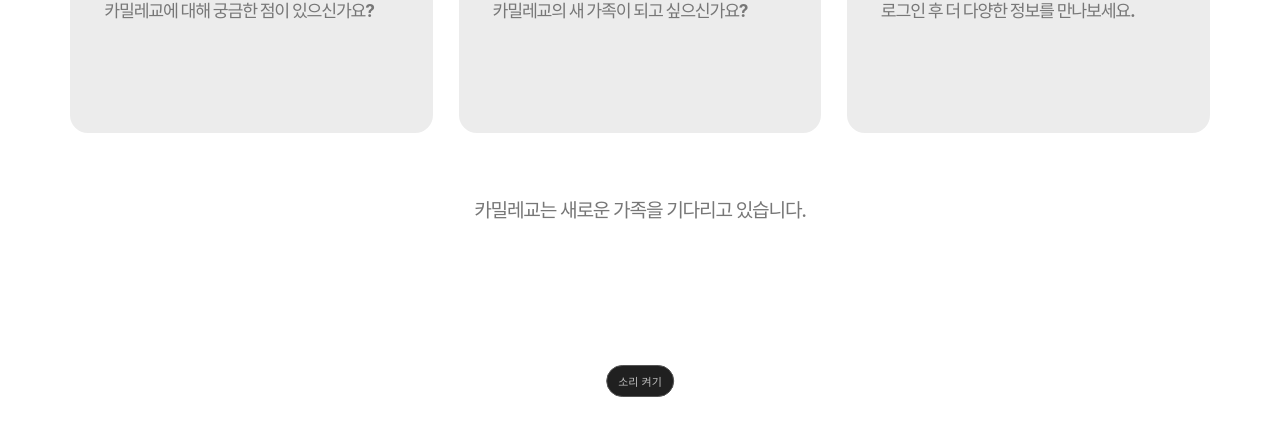
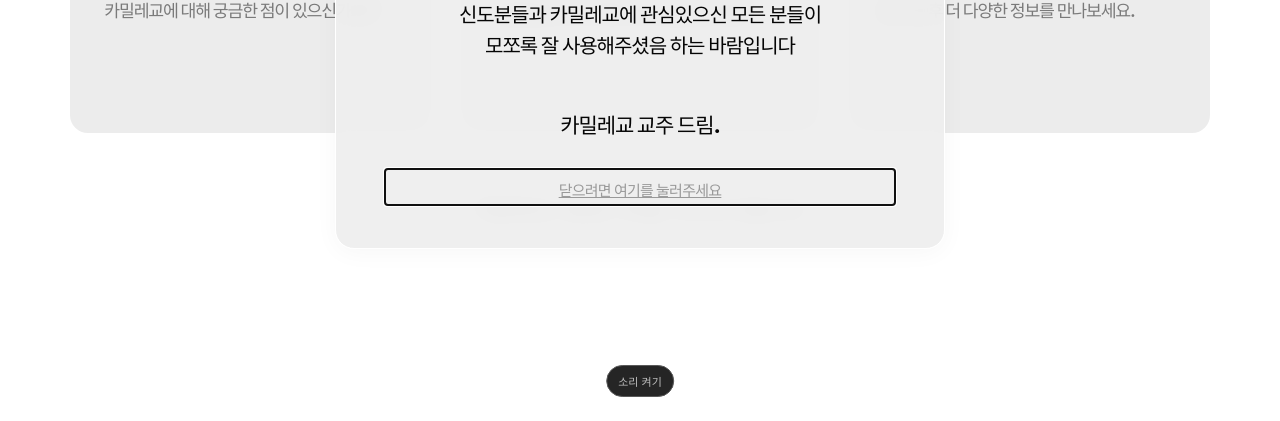
Before and after one commit to svtchive0526/kamille-church, a plain HTML site: page index.html in a window 1280 px wide. Shown: the part 379-800 px from the top of the page. Drawn offline with Linux system fonts and the light colour scheme; a web font is replaced by a local one.

Commit message:
Add files via upload

```diff
--- a/index.html
+++ b/index.html
@@ -341,6 +341,24 @@ body.normal-flash-glitch .detail :is(h1,h2,h3,p,span) {animation:normalFlashText
 @media(min-width:1024px){.auth-fields{max-width:760px}.auth-row{grid-template-columns:165px minmax(0,1fr)}.auth-action{font-size:clamp(15px,1.4vw,19px)}.auth-hint{padding:40px}.oath-callout{min-height:265px}.oath-lines{font-size:20px}}
 @media(max-width:520px){.auth-row{grid-template-columns:25% minmax(0,1fr);gap:9px}.auth-row label{font-size:clamp(13px,3.25vw,17px)}.auth-input{padding:0 12px;font-size:clamp(13px,3.1vw,17px)}.auth-actions{gap:5px}.auth-action{font-size:clamp(11px,2.75vw,15px);padding:8px 5px}.auth-hint{padding:25px 20px}.mail-end{padding:0 9.5%}}
 
+
+/* Launch announcement: centered over either home, with identical layout and theme variants. */
+.launch-overlay[hidden]{display:none!important}
+.launch-overlay{position:fixed;inset:0;z-index:40;display:flex;justify-content:center;align-items:center;padding:22px;overflow-y:auto;overscroll-behavior:contain}
+.launch-overlay::before{content:"";position:fixed;inset:0;background:rgba(255,255,255,.025);pointer-events:none}
+.launch-panel{position:relative;width:min(82.5vw,650px);max-height:calc(100dvh - 44px);overflow-y:auto;overscroll-behavior:contain;padding:clamp(25px,4.9vw,46px) clamp(23px,5.2vw,52px);border:1.5px solid #fff;border-radius:clamp(10px,1.9vw,19px);text-align:center;box-shadow:0 4px 24px rgba(0,0,0,.035);backdrop-filter:blur(9px);-webkit-backdrop-filter:blur(9px);letter-spacing:-.065em}
+.launch-overlay.normal .launch-panel{background:rgba(238,238,238,.92);color:#050505}
+.launch-overlay.easter .launch-panel{background:rgba(86,25,227,.91);color:#fff}
+.launch-title{font-size:clamp(20px,4vw,34px);font-weight:900;line-height:1.3;letter-spacing:-.075em;margin:0 0 clamp(27px,5vw,43px);word-break:keep-all}
+.launch-message{font-size:clamp(14px,3.05vw,24px);font-weight:720;line-height:1.52;margin:0;word-break:keep-all}
+.launch-message+.launch-message{margin-top:clamp(8px,1.6vw,16px)}
+.launch-sign{font-size:clamp(15px,3vw,23px);font-weight:820;margin:clamp(25px,5vw,48px) 0 clamp(18px,3.5vw,33px)}
+.launch-close{display:block;width:100%;background:transparent;border:none;color:#999;font-size:clamp(12px,2.5vw,18px);font-weight:600;letter-spacing:-.05em;cursor:pointer;padding:7px 0 2px;touch-action:manipulation}
+.launch-overlay.easter .launch-close{color:#bdb0e4}
+.launch-close:hover,.launch-close:focus-visible{text-decoration:underline;outline-offset:3px}
+@media (min-width:1024px){.launch-panel{width:min(610px,55vw)}.launch-title{font-size:31px}.launch-message{font-size:20px}.launch-sign{font-size:21px}.launch-close{font-size:15px}}
+@media (max-width:450px){.launch-overlay{padding:10px}.launch-panel{width:82vw;padding:clamp(21px,6vw,29px) clamp(18px,5vw,25px)}.launch-title{font-size:clamp(16px,4.5vw,22px);margin-bottom:24px}.launch-message{font-size:clamp(12px,3.5vw,16px)}.launch-sign{font-size:clamp(13px,3.6vw,18px);margin:25px 0 19px}.launch-close{font-size:clamp(11px,3.1vw,14px)}}
+
 </style>
 </head>
 <body>
@@ -354,6 +372,15 @@ body.normal-flash-glitch .detail :is(h1,h2,h3,p,span) {animation:normalFlashText
  <label class="verify-check" id="checkLabel"><input id="accept" type="checkbox"><span>신도가 맞습니다.</span></label></div>
 </section>
 <section id="entryLoading" class="entry-loading screen"><div class="entry-noise"><canvas id="tvSnow" aria-hidden="true"></canvas></div><div><div id="entryMessage" class="entry-message">신도님, 반갑습니다.</div><div id="entryPercent" class="entry-number">00%</div></div></section>
+<section id="launchOverlay" class="launch-overlay normal" role="dialog" aria-modal="true" aria-labelledby="launchTitle" hidden>
+ <div class="launch-panel">
+  <h2 id="launchTitle" class="launch-title">카밀레교 간편 사이트가 열렸습니다</h2>
+  <p class="launch-message">기존 카밀레교 사이트에서 꼭 필요한 내용만 선정하여<br class="launch-wide-only"> 간편하게 이용할 수 있는 사이트로 재탄생했습니다</p>
+  <p class="launch-message">신도분들과 카밀레교에 관심있으신 모든 분들이<br class="launch-wide-only"> 모쪼록 잘 사용해주셨음 하는 바람입니다</p>
+  <p class="launch-sign">카밀레교 교주 드림.</p>
+  <button id="launchClose" class="launch-close" type="button">닫으려면 여기를 눌러주세요</button>
+ </div>
+</section>
 <main id="normal" class="home normal screen">
  <h1 class="home-header">카밀레교 사이트 방문을 환영합니다!</h1>
  <div class="cards"><div class="menu-card" role="button" tabindex="0" data-detail="normal" aria-label="카밀레교 소개 보기"><h2 class="card-title">카밀레교</h2><p class="card-description">카밀레교에 대해 궁금한 점이 있으신가요?</p></div>
@@ -753,6 +780,7 @@ body.normal-flash-glitch .detail :is(h1,h2,h3,p,span) {animation:normalFlashText
  const ERROR_PREFIX='페이지가 갑자기 다운되었을 경우, 다음을 따라주세요.\n카밀레교 사이트는 기본적으로 두 가지로 제공되고 있습니다.\n등록된 신도일 경우 신도 전용 홈페';
  function showError(){
   if(endingStarted)return;
+  const opening=document.getElementById('launchOverlay');if(opening){opening.hidden=true;document.body.style.overflow=''}
   endingStarted=true;stopVisit();clearNormalFlash();clearLeak();clearTimeout(recoveryTimer);clearTimeout(errorTimer);clearTimeout(mailTimer);clearTimeout(signalTimer);
   $('errorScreen').classList.remove('signal-cut');$('errorSignalOverlay').classList.remove('active');
   stopClock();stopFilm();stopBlackouts();stopTvSnow();
@@ -947,7 +975,22 @@ body.normal-flash-glitch .detail :is(h1,h2,h3,p,span) {animation:normalFlashText
  fluxArrow.addEventListener('click',()=>{introIndex=(introIndex+1)%3;paintDetail(detailMode)});
  missionTabs.forEach((button,i)=>button.addEventListener('click',()=>{missionIndex=i;paintDetail(detailMode)}));
 
- function showHome(mode,resetVisit=false){clearNormalFlash();currentMode='home';stopTvSnow();stopBlackouts();stopClock();clearTimeout(questionTimer);clearTimeout(failTimer);verify.style.display='none';loading.style.display='none';entryLoading.style.display='none';stopFilm();$('normal').style.display=mode==='normal'?'block':'none';$('easter').style.display=mode==='easter'?'block':'none';soundBtn.style.display='block';document.body.style.background=mode==='easter'?'#6200ff':'#fff';document.title='카밀레교 | '+(mode==='easter'?'귀의를 환영합니다':'환영합니다');window.scrollTo(0,0);if(mode==='normal')scheduleNormalFlash();startVisit(resetVisit)}
+ let launchShown=false;
+ const launchOverlay=$('launchOverlay');
+ function openLaunchAnnouncement(mode){
+  launchShown=true;
+  launchOverlay.classList.toggle('easter',mode==='easter');
+  launchOverlay.classList.toggle('normal',mode!=='easter');
+  launchOverlay.hidden=false;
+  document.body.style.overflow='hidden';
+  $('launchClose').focus({preventScroll:true});
+ }
+ function closeLaunchAnnouncement(){
+  launchOverlay.hidden=true;
+  document.body.style.overflow='';
+ }
+ $('launchClose').addEventListener('click',closeLaunchAnnouncement);
+ function showHome(mode,resetVisit=false){clearNormalFlash();currentMode='home';stopTvSnow();stopBlackouts();stopClock();clearTimeout(questionTimer);clearTimeout(failTimer);verify.style.display='none';loading.style.display='none';entryLoading.style.display='none';stopFilm();$('normal').style.display=mode==='normal'?'block':'none';$('easter').style.display=mode==='easter'?'block':'none';soundBtn.style.display='block';document.body.style.background=mode==='easter'?'#6200ff':'#fff';document.title='카밀레교 | '+(mode==='easter'?'귀의를 환영합니다':'환영합니다');window.scrollTo(0,0);if(mode==='normal')scheduleNormalFlash();startVisit(resetVisit);if(!launchShown&&!endingStarted)openLaunchAnnouncement(mode)}
 })();
 </script>
 </body>
```
